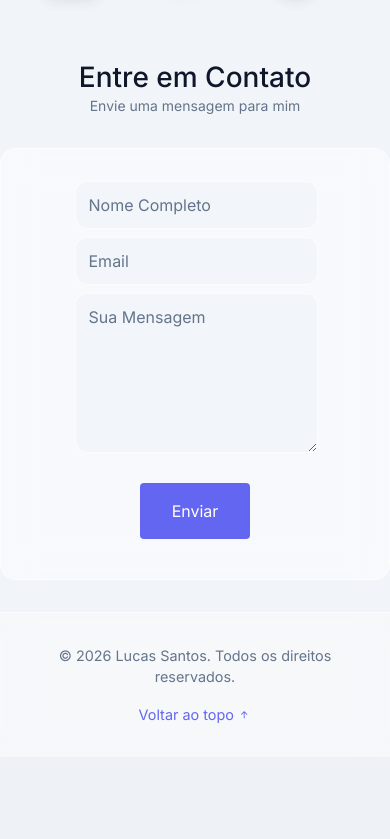
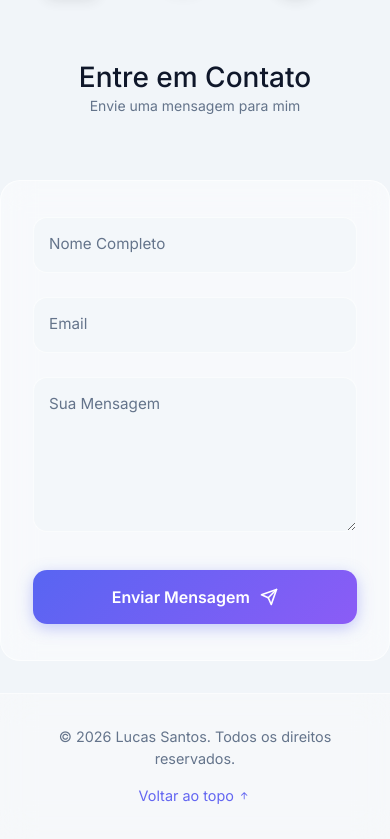
Before and after one commit to LukaasSantos/portfolio-oficial, a plain HTML site: page index.html in a window 390 px wide. Shown: the part 5830-6669 px from the top of the page. Before the commit the page ends 6587 px from the top, so only its background shows below. Drawn offline with nearby package versions, Linux system fonts and the light colour scheme.

Commit message:
feat: add global styles for improved accessibility and update contact form layout with responsive button styling

```diff
--- a/assets/css/style.css
+++ b/assets/css/style.css
@@ -327,54 +327,174 @@ textarea:focus {
     display: none;
 } */
 
+/* ================ Formulário de Contato ================ */
 .formContato {
     width: 100%;
+    max-width: 650px;
+    margin: 2rem auto 0 auto;
+    padding: 2.25rem 2rem;
+    box-sizing: border-box;
+    border-radius: 20px;
 }
 
-/* floating label */
+.formContato fieldset {
+    border: none;
+    padding: 0;
+    margin: 0;
+    width: 100%;
+    display: flex;
+    flex-direction: column;
+    gap: 1.5rem;
+    box-sizing: border-box;
+}
+
+/* Floating Label Moderno */
 .floating-label {
-    width: 95%;
     position: relative;
-    margin: 0.5rem;
+    width: 100%;
+    box-sizing: border-box;
 }
 
 .floating-label input,
 .floating-label textarea {
-    width: 95%;
-    height: 3rem;
-    padding-top: 20px;
-    padding-left: 15px;
-    border: 1px solid var(--glass-border);
-    border-radius: 12px;
-    background: light-dark(rgba(241, 245, 249, 0.8), rgba(10, 9, 21, 0.6));
-    color: inherit;
-    transition: border-color 0.3s ease, box-shadow 0.3s ease;
+    width: 100%;
+    box-sizing: border-box;
+    border: 1.5px solid var(--glass-border);
+    border-radius: 14px;
+    background: light-dark(rgba(241, 245, 249, 0.6), rgba(15, 23, 42, 0.45));
+    color: light-dark(var(--color-black), var(--color-white));
+    font-size: 0.975rem;
+    font-family: inherit;
+    transition: all 0.3s cubic-bezier(0.4, 0, 0.2, 1);
+    box-shadow: light-dark(inset 0 2px 4px rgba(0, 0, 0, 0.02), inset 0 2px 4px rgba(0, 0, 0, 0.2));
+}
+
+.floating-label input {
+    height: 3.5rem;
+    padding: 1.25rem 1rem 0.35rem 1rem;
+}
+
+.floating-label textarea {
+    min-height: 140px;
+    padding: 1.5rem 1rem 0.75rem 1rem;
+    resize: vertical;
 }
 
 .floating-label label {
     position: absolute;
-    top: 12px;
-    left: 20px;
-    color: var(--color-gray);
-    transition: all 0.3s;
+    top: 1rem;
+    left: 1rem;
+    color: var(--subtitulo-color);
+    font-size: 0.95rem;
+    font-weight: 400;
     pointer-events: none;
+    transition: all 0.25s cubic-bezier(0.4, 0, 0.2, 1);
+    background: transparent;
 }
 
-.floating-label input:focus~label,
-.floating-label input:not(:placeholder-shown)~label,
-.floating-label textarea:focus~label,
-.floating-label textarea:not(:placeholder-shown)~label {
-    top: 2px;
-    left: 18px;
-    font-size: 0.85em;
-    color: var(--primary-100);
+/* Estado Ativo/Focado do Label */
+.floating-label input:focus ~ label,
+.floating-label input:not(:placeholder-shown) ~ label,
+.floating-label textarea:focus ~ label,
+.floating-label textarea:not(:placeholder-shown) ~ label {
+    top: 0.35rem;
+    left: 1rem;
+    font-size: 0.75rem;
+    font-weight: 600;
+    color: #5865F2;
 }
 
 .floating-label input:focus,
 .floating-label textarea:focus {
     outline: none;
-    border-color: var(--primary-100);
-    box-shadow: 0 0 12px light-dark(rgba(99, 102, 241, 0.2), rgba(139, 92, 246, 0.3));
+    border-color: #5865F2;
+    background: light-dark(rgba(255, 255, 255, 0.95), rgba(20, 18, 33, 0.75));
+    box-shadow: 0 0 0 4px rgba(88, 101, 242, 0.18), 0 4px 16px rgba(88, 101, 242, 0.12);
+}
+
+/* Botão Enviar Formulário */
+.btnEnviarForm {
+    width: 100%;
+    display: flex;
+    align-items: center;
+    justify-content: center;
+    gap: 0.65rem;
+    background: linear-gradient(135deg, #5865F2 0%, #8B5CF6 100%);
+    color: #ffffff;
+    font-size: 1rem;
+    font-weight: 600;
+    padding: 0.95rem 1.75rem;
+    border: none;
+    border-radius: 14px;
+    cursor: pointer;
+    box-shadow: 0 4px 16px rgba(88, 101, 242, 0.35);
+    transition: all 0.3s cubic-bezier(0.4, 0, 0.2, 1);
+    margin-top: 0.5rem;
+}
+
+.btnEnviarForm:hover {
+    transform: translateY(-2px);
+    box-shadow: 0 6px 22px rgba(88, 101, 242, 0.5);
+    filter: brightness(1.08);
+}
+
+.btnEnviarForm:active {
+    transform: translateY(0);
+    box-shadow: 0 2px 10px rgba(88, 101, 242, 0.3);
+}
+
+.btnEnviarForm:disabled {
+    opacity: 0.65;
+    cursor: not-allowed;
+    transform: none !important;
+    box-shadow: none !important;
+}
+
+.btnEnviarForm svg {
+    transition: transform 0.3s ease;
+}
+
+.btnEnviarForm:hover svg {
+    transform: translateX(3px) translateY(-2px);
+}
+
+/* Toast Notifications */
+.form-toast {
+    position: fixed;
+    bottom: 2rem;
+    right: 2rem;
+    padding: 1rem 1.5rem;
+    border-radius: 12px;
+    background: var(--glass-bg);
+    backdrop-filter: blur(16px);
+    -webkit-backdrop-filter: blur(16px);
+    border: 1px solid var(--glass-border);
+    box-shadow: 0 10px 30px rgba(0, 0, 0, 0.3);
+    color: var(--color-white);
+    font-weight: 500;
+    z-index: 9999;
+    opacity: 0;
+    transform: translateY(20px);
+    transition: all 0.3s ease;
+    pointer-events: none;
+}
+
+.form-toast.show {
+    opacity: 1;
+    transform: translateY(0);
+    pointer-events: auto;
+}
+
+.form-toast-success {
+    border-color: #10B981;
+    background: rgba(16, 185, 129, 0.2);
+    color: #34D399;
+}
+
+.form-toast-error {
+    border-color: #EF4444;
+    background: rgba(239, 68, 68, 0.2);
+    color: #F87171;
 }
 
 
@@ -1110,8 +1230,9 @@ textarea:focus {
     /* contato */
 
     .formContato {
-        width: 75%;
-        margin: 20px auto;
+        width: 100%;
+        max-width: 650px;
+        margin: 2.5rem auto 1rem auto;
     }
 
 
--- a/index.html
+++ b/index.html
@@ -703,25 +703,31 @@
                             <input type="hidden" name="access_key" value="b1a46f12-4553-4e63-ad95-18e5fb9e705a">
 
                             <div class="floating-label">
-                                <input type="text" id="nome" name="nome" placeholder="" required
+                                <input type="text" id="nome" name="nome" placeholder=" " required
                                     aria-describedby="nome-help">
                                 <label for="nome">Nome Completo</label>
                                 <span id="nome-help" class="sr-only">Digite seu nome completo</span>
                             </div>
                             <div class="floating-label">
-                                <input type="email" id="email" name="email" placeholder="" required
+                                <input type="email" id="email" name="email" placeholder=" " required
                                     aria-describedby="email-help">
                                 <label for="email">Email</label>
                                 <span id="email-help" class="sr-only">Digite seu email válido</span>
                             </div>
                             <div class="floating-label">
-                                <textarea id="mensagem" name="mensagem" placeholder=" " style="height: 10rem;" rows="12"
+                                <textarea id="mensagem" name="mensagem" placeholder=" " rows="5"
                                     aria-describedby="mensagem-help"></textarea>
                                 <label for="mensagem">Sua Mensagem</label>
                                 <span id="mensagem-help" class="sr-only">Digite sua mensagem aqui</span>
                             </div>
-                            <button id="btnEnviarForm" class="btnAcessar" type="submit"
-                                aria-label="Enviar formulário de contato">Enviar</button>
+                            <button id="btnEnviarForm" class="btnEnviarForm" type="submit"
+                                aria-label="Enviar formulário de contato">
+                                <span>Enviar Mensagem</span>
+                                <svg width="18" height="18" viewBox="0 0 24 24" fill="none" stroke="currentColor" stroke-width="2.2" stroke-linecap="round" stroke-linejoin="round">
+                                    <line x1="22" y1="2" x2="11" y2="13"></line>
+                                    <polygon points="22 2 15 22 11 13 2 9 22 2"></polygon>
+                                </svg>
+                            </button>
                         </fieldset>
                     </form>
                 </section>
```
